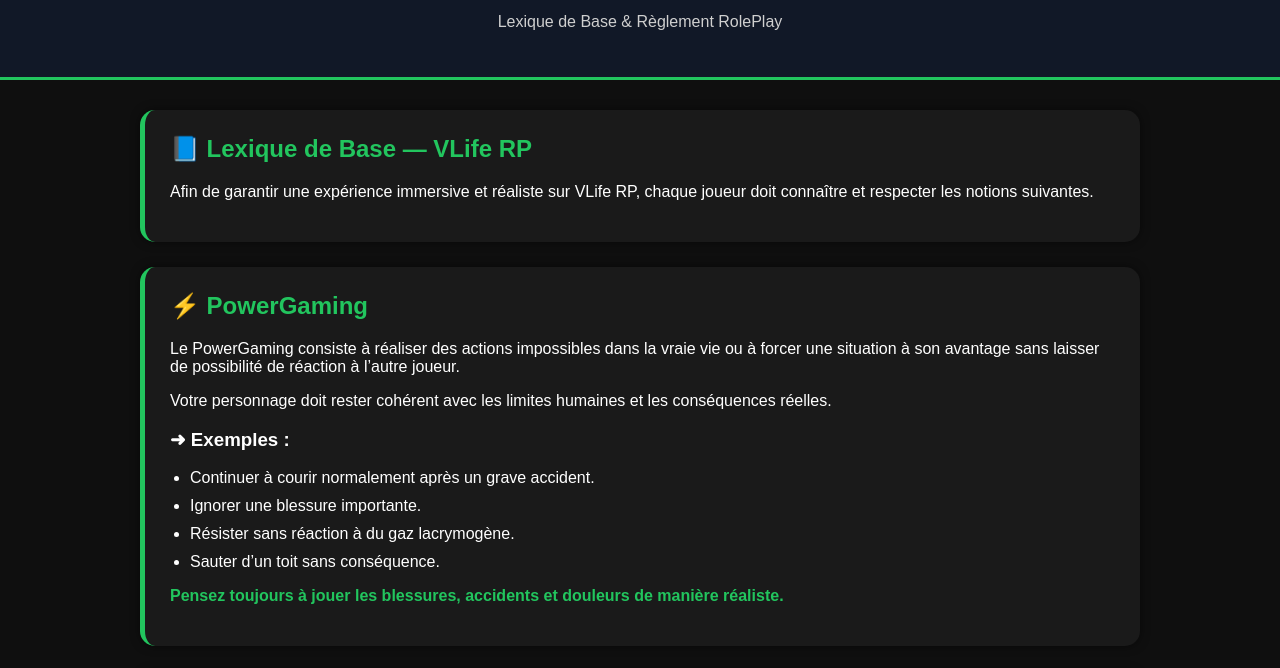
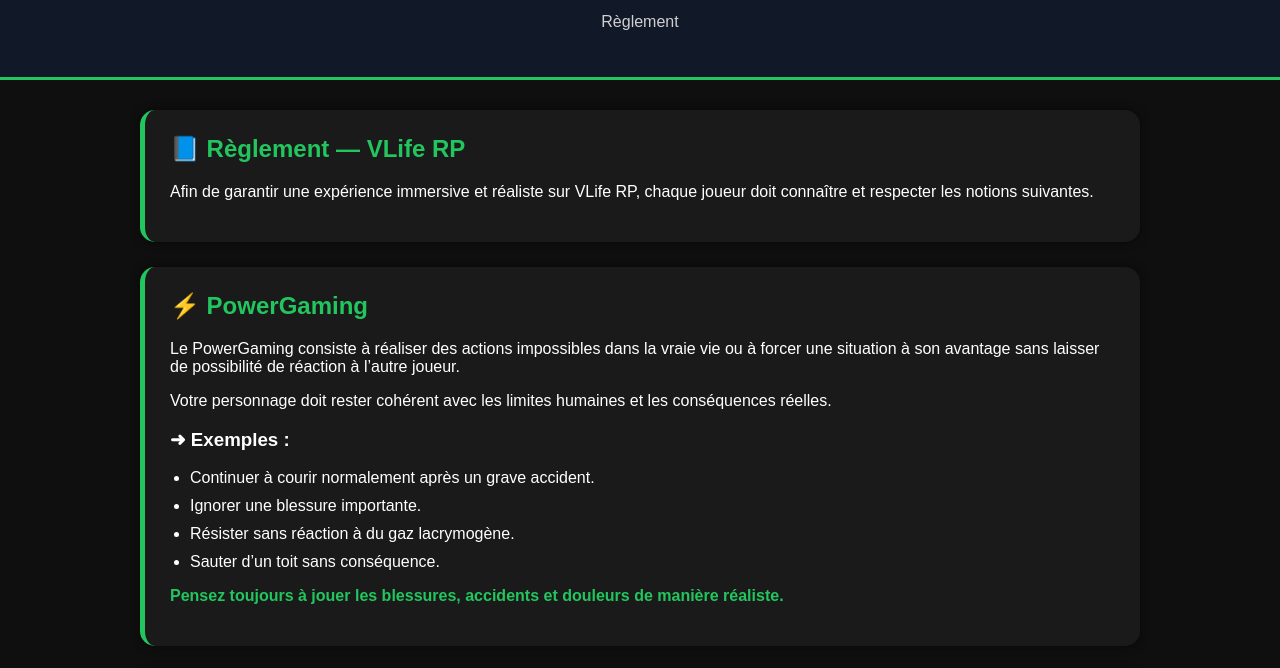
Before and after one commit to BenNUT25/Vlife-RP-, a plain HTML site: page reglement.html in a window 1280 px wide. Shown: the part 99-767 px from the top of the page. Drawn offline with Linux system fonts and the light colour scheme.

Commit message:
Update reglement.html

```diff
--- a/reglement.html
+++ b/reglement.html
@@ -82,13 +82,13 @@
 
 <header>
     <h1>VLife RP</h1>
-    <p>Lexique de Base & Règlement RolePlay</p>
+    <p>Règlement</p>
 </header>
 
 <div class="container">
 
 <div class="rule">
-    <h2>📘 Lexique de Base — VLife RP</h2>
+    <h2>📘 Règlement — VLife RP</h2>
     <p>
         Afin de garantir une expérience immersive et réaliste sur VLife RP,
         chaque joueur doit connaître et respecter les notions suivantes.
```
